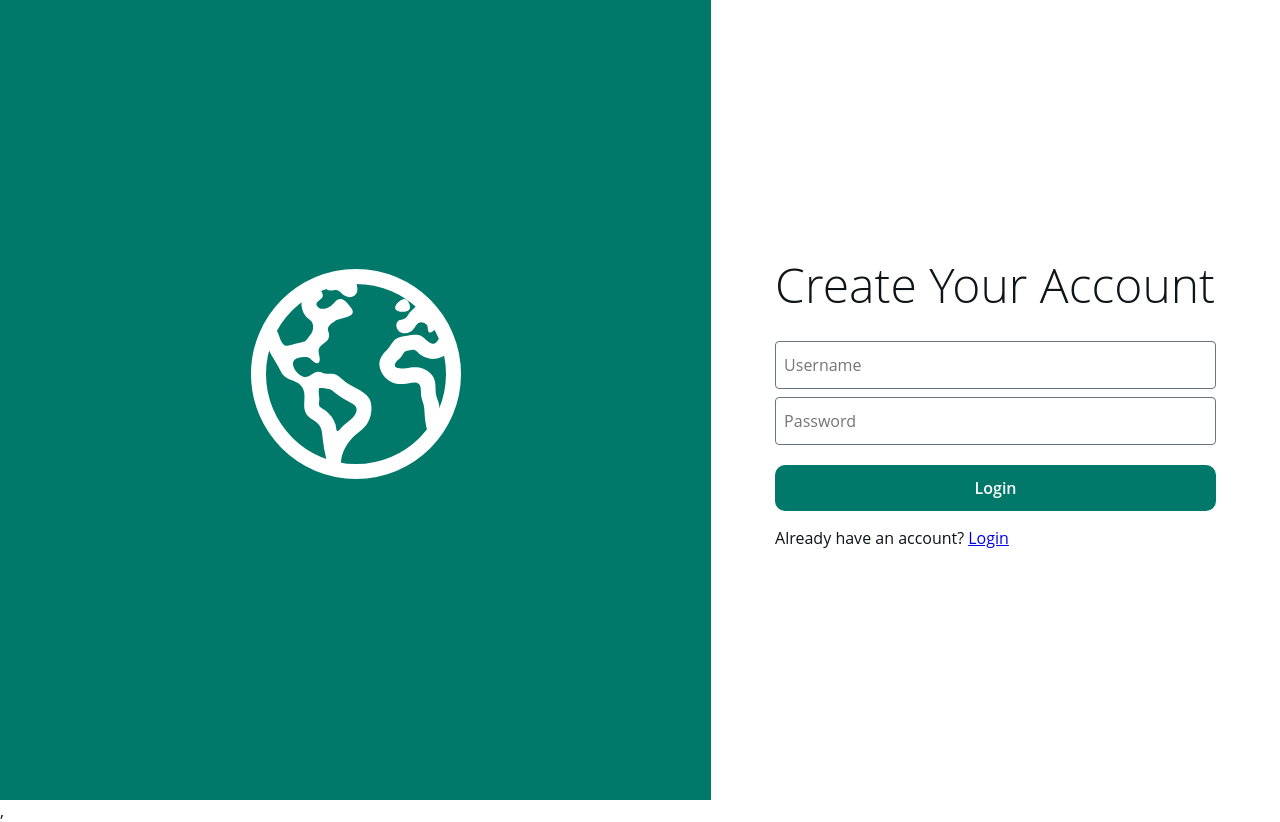
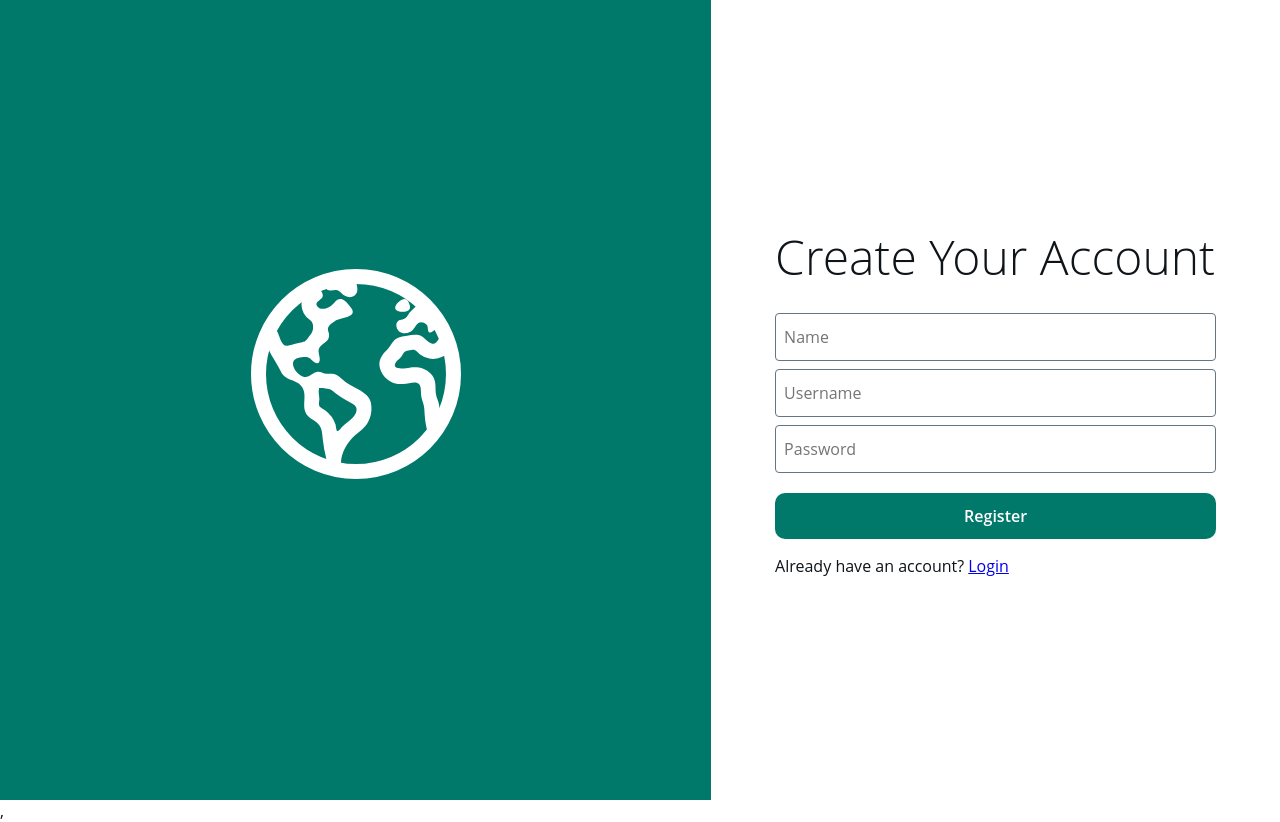
Before and after one commit to Attta-pangestu/open-space-social-media-react-redux, a React (Vite) app: page /register in a window 1280 px wide. Built offline with nearby package versions, Linux system fonts and the light colour scheme; no server answers.

Commit message:
integrates API to authPages

```diff
--- a/src/App.jsx
+++ b/src/App.jsx
@@ -1,22 +1,49 @@
+import { useEffect } from "react";
 import { Routes, Route } from "react-router-dom";
+import { useSelector, useDispatch } from "react-redux";
+// pages
+import AuthPage from "./pages/AuthPage";
 
-// pages
-import LoginPage from "./pages/LoginPage";
+// action
+import { asyncPreloadProcess } from "./states/isPreload/action";
 
 
 function App() {
+  const {authUser=null, isPreload=true} = useSelector((states) => states );
+  const dispatch = useDispatch();
+
+  useEffect(() => {
+    dispatch(asyncPreloadProcess());
+  }, [dispatch]) ;
 
 
-  return (
+
+  if(isPreload){
+    return null;
+  }
+
+  if(authUser === null) {
+    return (
+      <>
+        <main>
+          <Routes>
+            <Route path="/*" element={<AuthPage page="login" />} />
+            <Route path="/register" element={<AuthPage page="register" />} />
+          </Routes>
+        </main>
+      </>
+    )
+  }
+
+  return(
     <>
       <main>
-        <Routes>
-          <Route path="/login" element={<LoginPage page="login" />} />
-          <Route path="/register" element={<LoginPage page="register" />} />
-        </Routes>
+        <section>HAI Kamu udh login</section>
       </main>
     </>
-  )
+
+  );
+
 }
 
 export default App
--- a/src/components/RegisterInput.jsx
+++ b/src/components/RegisterInput.jsx
@@ -1,13 +1,24 @@
+import { useInput } from "../hooks/useInput";
+import PropTYpes from 'prop-types';
 
-function LoginInput() {
+function RegisterInput({handler}) {
+    const [name, setNameHandler] = useInput('');
+    const [username, setUsernameHandler] = useInput('');
+    const [password, setPasswordHandler] = useInput('');
+
     return(
         <form className="register-input">
-            <input type="text" placeholder="Name" />
-            <input type="text" placeholder="Username" />
-            <input type="password" placeholder="Password" />
-            <button type="button">Register</button>
+            <input type="text" placeholder="Name" value={name} onChange={setNameHandler} />
+            <input type="text" placeholder="Username" value={username} onChange={setUsernameHandler} />
+            <input type="password" placeholder="Password" value={password} onChange={setPasswordHandler} />
+            <button type="button" onClick={() => handler({name, username,password})}>Register</button>
         </form>
     );
 }
 
-export default LoginInput;
+RegisterInput.propTypes = {
+    handler : PropTYpes.func.isRequired,
+}
+
+
+export default RegisterInput;
--- /dev/null
+++ b/src/hooks/useInput.js
@@ -0,0 +1,11 @@
+import { useState } from "react";
+
+function useInput(defaultVal) {
+    const [input, setInput] = useState(defaultVal);
+    const setInputHandler = ({target}) => {
+        setInput(target.value);
+    }
+    return [input, setInputHandler];
+}
+
+export {useInput};
--- a/src/main.jsx
+++ b/src/main.jsx
@@ -3,11 +3,16 @@ import ReactDOM from 'react-dom/client'
 import App from './App.jsx'
 import './styles/style.css'
 import { BrowserRouter } from 'react-router-dom'
+import { Provider } from 'react-redux';
+import store from './states/index.js'
+
 
 ReactDOM.createRoot(document.getElementById('root')).render(
-  <BrowserRouter>
-    <React.StrictMode>
-      <App />
-    </React.StrictMode>,
-  </BrowserRouter>
+  <Provider store={store}>
+    <BrowserRouter>
+      <React.StrictMode>
+        <App />
+      </React.StrictMode>,
+    </BrowserRouter>
+  </Provider>
 )
--- a/src/pages/LoginPage.jsx
+++ b/src/pages/AuthPage.jsx
@@ -1,10 +1,23 @@
 import PropTypes from 'prop-types';
 import {IoEarthOutline} from 'react-icons/io5';
+// // store context
+import { useDispatch } from 'react-redux';
+// action
+
+import { asyncRegisterUser } from '../states/users/action';
+
 // component
 import LoginInput from '../components/LoginInput';
+import RegisterInput from '../components/RegisterInput';
 import { Link } from 'react-router-dom';
 
-function LoginPage({page}){
+function AuthPage({page}){
+    const dispatch = useDispatch();
+
+    const registerHandler = ({name, username, password}) => {
+        dispatch(asyncRegisterUser({username, password, id : name}))
+    }
+
     return(
         <section className={page === 'login'? "login-page" : "register-page"}>
             <header className={page === 'login'? "login-page__hero" : "register-page__hero"}>
@@ -24,8 +37,8 @@ function LoginPage({page}){
                         Create Your Account
                     </h2>)
                 }
+                {page === "login"? <LoginInput/> : <RegisterInput handler={registerHandler} /> }
 
-                <LoginInput/>
                 {page === 'login' ?
                 <p>Don&#39;t have an account? <Link to="/register">Register</Link></p>
                 :
@@ -38,8 +51,8 @@ function LoginPage({page}){
     );
 }
 
-LoginPage.propTypes = {
+AuthPage.propTypes = {
     page : PropTypes.string.isRequired
 }
 
-export default LoginPage;
+export default AuthPage;
--- a/src/states/isPreload/action.js
+++ b/src/states/isPreload/action.js
@@ -19,9 +19,8 @@ function asyncPreloadProcess(){
         try{
             const authUser = await api.getOwnProfile();
             dispatch(setAuthUserActionCreator(authUser)) ;
-
         }catch(err) {
-            alert(err.message);
+            console.log(err);
             // fallback process
             dispatch(setAuthUserActionCreator(null));
         }finally{
--- a/src/states/talkDetail/reducer.js
+++ b/src/states/talkDetail/reducer.js
@@ -15,8 +15,9 @@ function talkDetailReducer(talkDetail={}, action={}) {
                         :
                         // add user to likes
                         talkDetail.likes.concat([action.payload.userId]),
-
             }
+        default:
+            return talkDetail;
     }
 }
 
--- a/src/states/users/action.js
+++ b/src/states/users/action.js
@@ -6,6 +6,7 @@
 */
 
 import api from "../../utils/api"
+
 
 const actionType =  {
     RECEIVE_USERS : 'RECEIVE_USERS',
@@ -20,12 +21,15 @@ function receiveUsersActionCreator (users){
     }
 }
 
-function asyncRegisterUser({id, name, password}){
+function asyncRegisterUser({id, username, password}){
     return async () => {
         try{
-            await api.register({id, name, password});
+            const user = await api.register({id, name : username, password});
+
+            return {data : user  };
         }catch(err){
-            alert(err.message);
+            console.log(err);
+            return({data: null})
         }
 
     }
--- a/src/utils/api.js
+++ b/src/utils/api.js
@@ -20,6 +20,7 @@ const api = (() => {
     }
 
     async function register({id, name, password}) {
+        try {
             const response =  await fetch(`${BASE_URL}/users`, {
                 method: 'POST',
                 headers : {
@@ -28,14 +29,20 @@ const api = (() => {
                 body : JSON.stringify({id,name, password}),
             });
 
-        const responseJSON = response.json();
+            const responseJSON = await response.json();
             const {status, message} = responseJSON;
-
             if(status !== 'success'){
                 throw new Error(message);
             }
+
             const {data : {user}} = responseJSON;
             return user ;
+
+        } catch(err) {
+            alert(err.message);
+        }
+
+
     }
 
     async function login({id, password}) {
```
Lines whose indentation alone changed are shown as unchanged.
